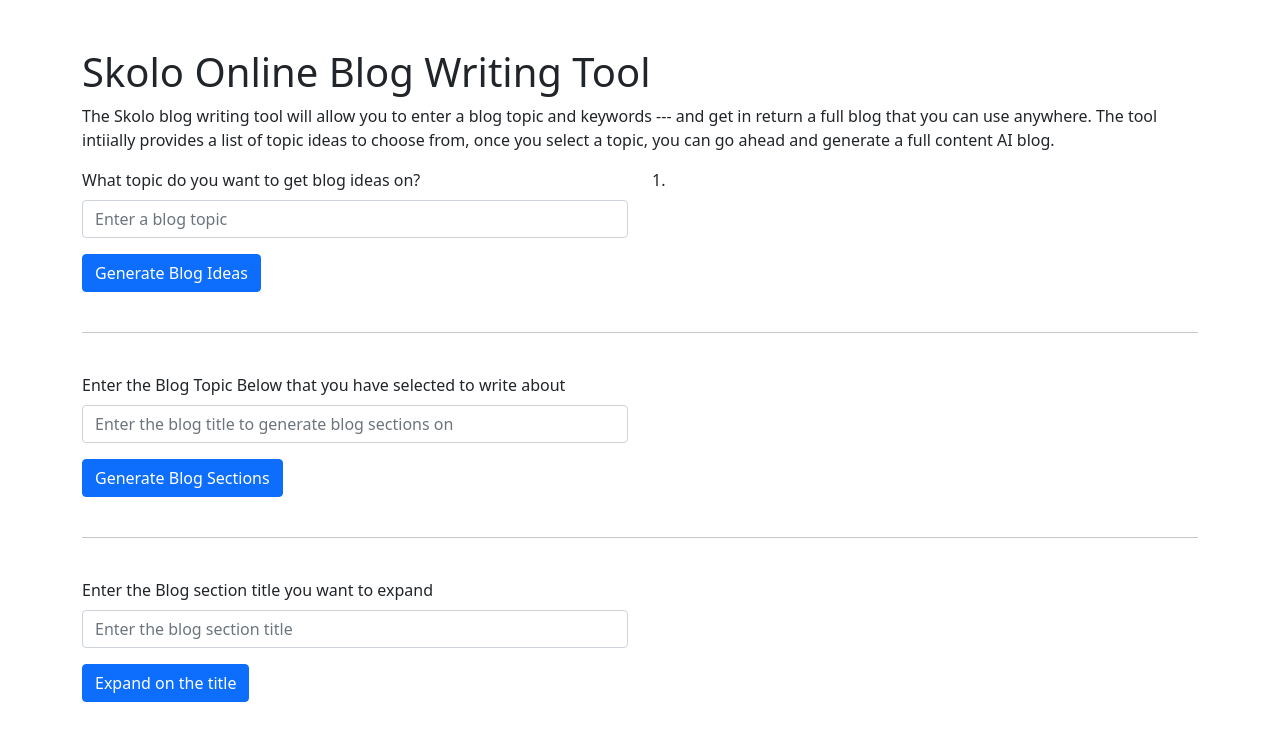
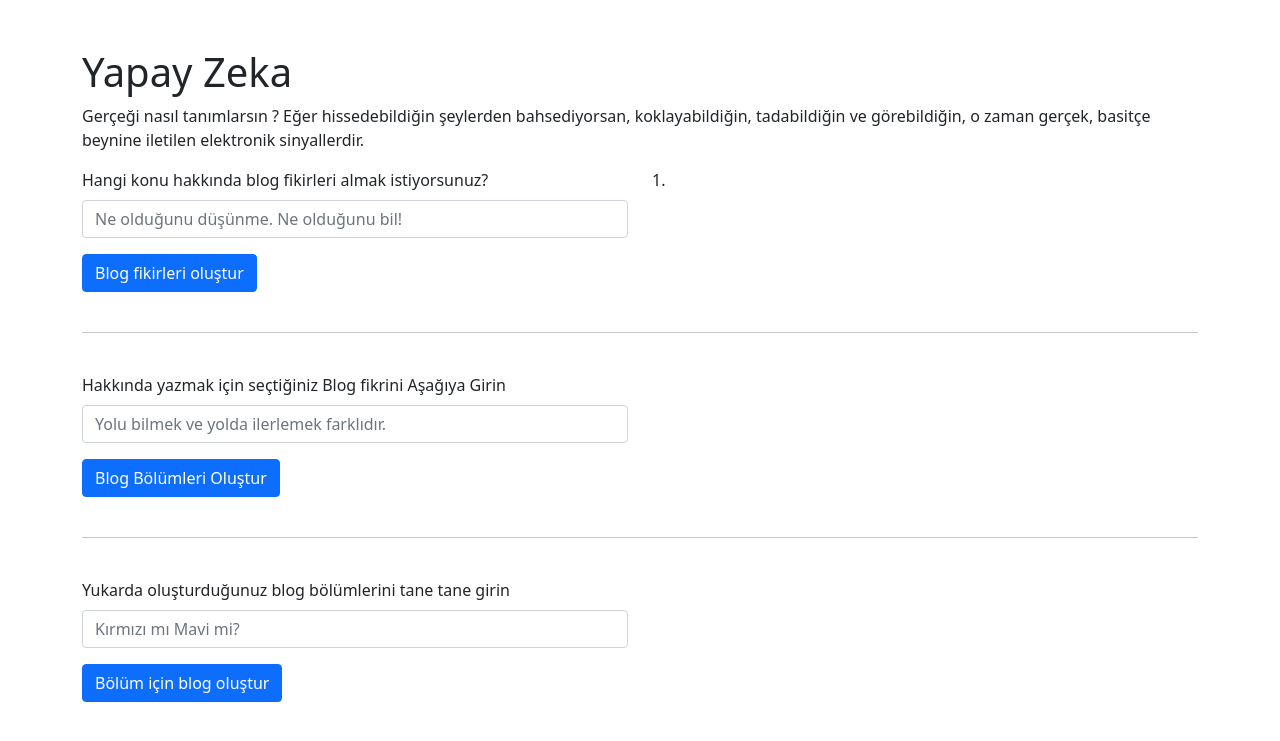
Before and after one commit to imrtozbk/Immortal-AI, a Flask app: page / in a window 1280 px wide. Shown: the top 741 px of the page. Run offline with Flask 2, Linux system fonts and the light colour scheme.

Commit message:
Update index.html

```diff
--- a/templates/index.html
+++ b/templates/index.html
@@ -8,7 +8,7 @@
     <meta name="description" content="">
     <meta name="viewport" content="width=device-width, initial-scale=1">
 
-    <title>Skolo</title>
+    <title>Seni izliyoruz</title>
 
     <!-- Bootstrap CSS -->
    <link href="https://cdn.jsdelivr.net/npm/bootstrap@5.1.3/dist/css/bootstrap.min.css" rel="stylesheet" integrity="sha384-1BmE4kWBq78iYhFldvKuhfTAU6auU8tT94WrHftjDbrCEXSU1oBoqyl2QvZ6jIW3" crossorigin="anonymous">
@@ -18,20 +18,21 @@
   </head>
   <body>
     <div class="container">
-      <h1 class="mt-5">Skolo Online Blog Writing Tool</h1>
+      <h1 class="mt-5">Yapay Zeka </h1>
 
-      <p>The Skolo blog writing tool will allow you to enter a blog topic and keywords --- and get in return a full blog that you can use anywhere. The tool intiially provides a list of topic ideas to choose from, once you select a topic, you can go ahead and generate a full content AI blog.</p>
+      <p>Gerçeği nasıl tanımlarsın ? Eğer hissedebildiğin şeylerden bahsediyorsan, koklayabildiğin, tadabildiğin ve görebildiğin, o zaman gerçek, basitçe beynine iletilen elektronik sinyallerdir.
+</p>
 
       <div class="row">
         <div class="col-lg-6">
           <form class="" action="/" method="post">
             <div class="mb-3">
-              <label for="blogTopic" class="form-label">What topic do you want to get blog ideas on?</label>
-              <input type="text" class="form-control" id="blogTopic" name="blogTopic" placeholder="Enter a blog topic">
+              <label for="blogTopic" class="form-label">Hangi konu hakkında blog fikirleri almak istiyorsunuz?</label>
+              <input type="text" class="form-control" id="blogTopic" name="blogTopic" placeholder="Ne olduğunu düşünme. Ne olduğunu bil!">
             </div>
             <input type="hidden" name="form1" value="form1">
 
-            <button type="submit" id="blogTopicButton" class="btn btn-primary">Generate Blog Ideas</button>
+            <button type="submit" id="blogTopicButton" class="btn btn-primary">Blog fikirleri oluştur</button>
           </form>
         </div>
 
@@ -51,12 +52,13 @@
         <div class="col-lg-6">
           <form class="" action="/" method="post">
             <div class="mb-3">
-              <label for="blogSection" class="form-label">Enter the Blog Topic Below that you have selected to write about</label>
-              <input type="text" class="form-control" id="blogSection" name="blogSection" placeholder="Enter the blog title to generate blog sections on">
+              <label for="blogSection" class="form-label">Hakkında yazmak için seçtiğiniz Blog fikrini Aşağıya Girin</label>
+              <input type="text" class="form-control" id="blogSection" name="blogSection" placeholder="Yolu bilmek ve yolda ilerlemek farklıdır.
+">
             </div>
             <input type="hidden" name="form2" value="form2">
 
-            <button type="submit" class="btn btn-primary">Generate Blog Sections</button>
+            <button type="submit" class="btn btn-primary">Blog Bölümleri Oluştur</button>
           </form>
         </div>
 
@@ -75,12 +77,12 @@
         <div class="col-lg-6">
           <form class="" action="/" method="post">
             <div class="mb-3">
-              <label for="blogExpander" class="form-label">Enter the Blog section title you want to expand</label>
-              <input type="text" class="form-control" id="blogExpander" name="blogExpander" placeholder="Enter the blog section title">
+              <label for="blogExpander" class="form-label">Yukarda oluşturduğunuz blog bölümlerini tane tane girin</label>
+              <input type="text" class="form-control" id="blogExpander" name="blogExpander" placeholder="Kırmızı mı Mavi mi?">
             </div>
             <input type="hidden" name="form3" value="form3">
 
-            <button type="submit" class="btn btn-primary">Expand on the title</button>
+            <button type="submit" class="btn btn-primary">Bölüm için blog oluştur</button>
           </form>
         </div>
 
```
